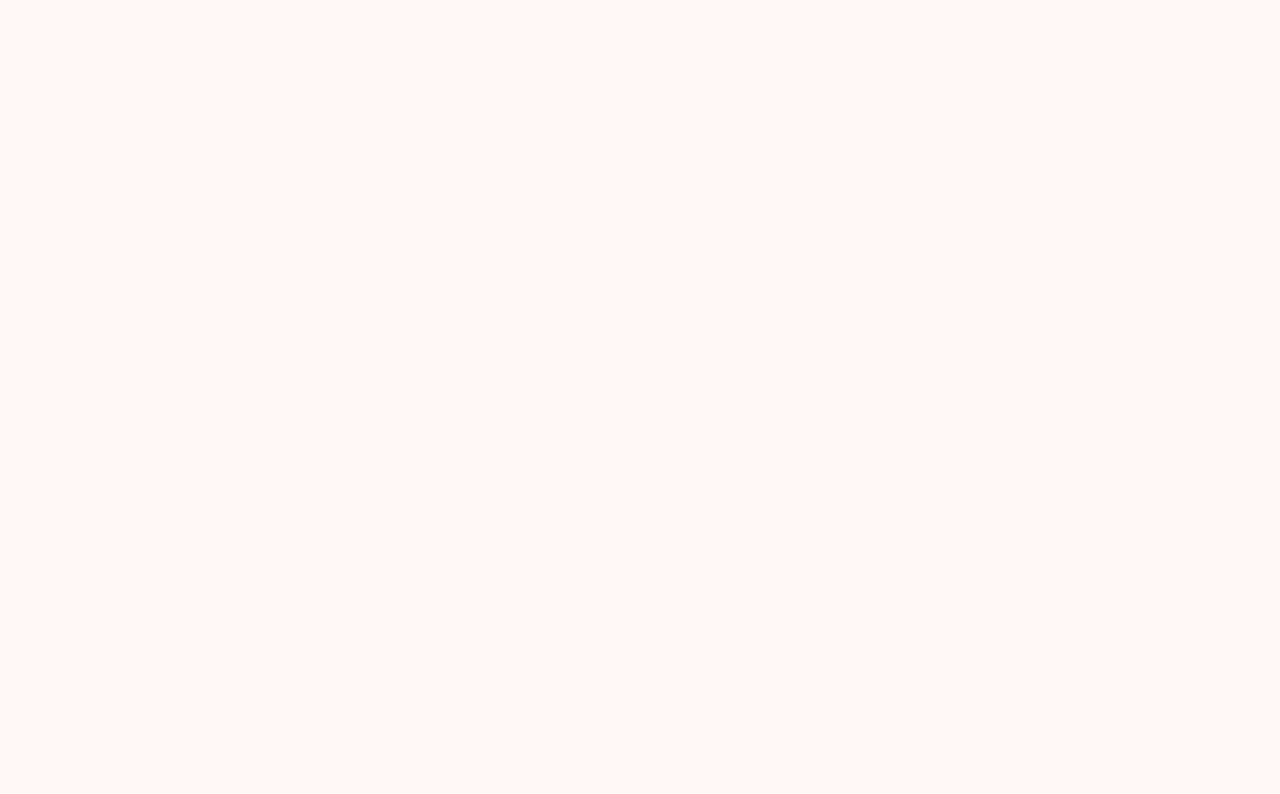
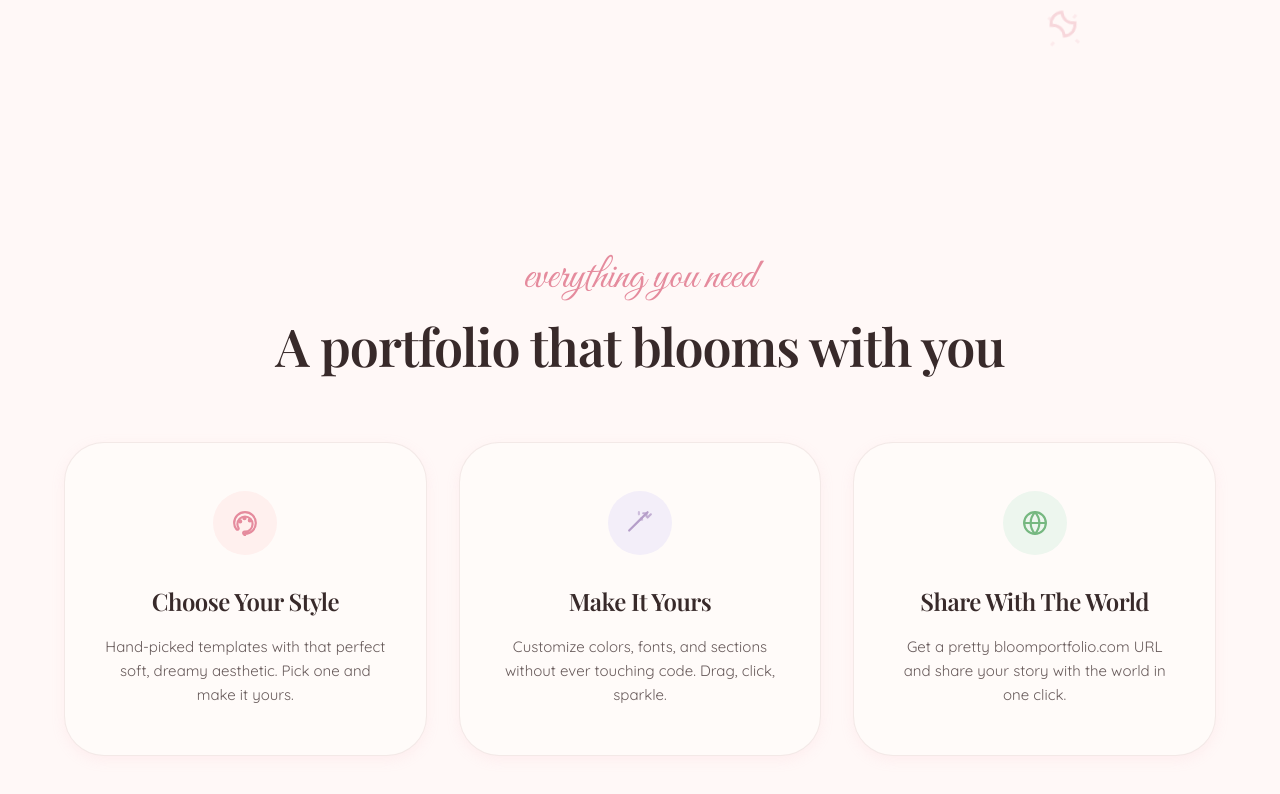
Before and after one commit to Tayyba-Zulfiqar/PortfolioBuilderStudio, a React (Vite) app in the folder Frontend/: page / in a window 1280 px wide. Shown: the part 654-1448 px from the top of the page. Before the commit the page ends 800 px from the top, so only its background shows below. Built offline with nearby package versions, Linux system fonts and the light colour scheme; a web font is replaced by a local one.

Commit message:
created feature section of landing page

```diff
--- /dev/null
+++ b/Frontend/src/components/UI/landing-page/Features.css
@@ -0,0 +1,79 @@
+/* Features Section Styles */
+.features-section {
+  padding: 100px 0;
+  background-color: var(--bg-color);
+  position: relative;
+  z-index: 10;
+}
+
+.features-header {
+  text-align: center;
+  margin-bottom: 64px;
+  display: flex;
+  flex-direction: column;
+  align-items: center;
+}
+
+.features-badge-script {
+  font-family: var(--font-script);
+  font-size: 42px;
+  color: var(--brand-pink);
+  margin-bottom: 4px;
+  font-weight: 500;
+}
+
+.features-section-title {
+  font-family: var(--font-serif);
+  font-size: 52px;
+  font-weight: 600;
+  color: var(--text-charcoal);
+  line-height: 1.25;
+  letter-spacing: -1px;
+  max-width: 800px;
+  margin: 0 auto;
+}
+
+.features-grid {
+  display: grid;
+  grid-template-columns: repeat(3, 1fr);
+  gap: 32px;
+  align-items: stretch;
+  width: 100%;
+}
+
+/* Media Queries for Responsiveness */
+@media (max-width: 992px) {
+  .features-section-title {
+    font-size: 42px;
+  }
+
+  .features-grid {
+    gap: 24px;
+  }
+}
+
+@media (max-width: 768px) {
+  .features-section {
+    padding: 60px 0;
+  }
+
+  .features-header {
+    margin-bottom: 40px;
+  }
+
+  .features-section-title {
+    font-size: 32px;
+    letter-spacing: -0.5px;
+  }
+
+  .features-badge-script {
+    font-size: 34px;
+  }
+
+  .features-grid {
+    grid-template-columns: 1fr;
+    gap: 20px;
+    max-width: 450px;
+    margin: 0 auto;
+  }
+}
--- /dev/null
+++ b/Frontend/src/components/UI/landing-page/Features.jsx
@@ -0,0 +1,35 @@
+import featuresData from '../../../data/featuresData';
+import FeatureCard from '../../common/FeatureCard';
+import './Features.css';
+
+const Features = () => {
+
+
+  return (
+    <section id="features" className="features-section">
+      <div className="container">
+        {/* Section Headers */}
+        <div className="features-header">
+          <h3 className="features-badge-script">everything you need</h3>
+          <h2 className="features-section-title">A portfolio that blooms with you</h2>
+        </div>
+
+        {/* Features Card Grid */}
+        <div className="features-grid">
+          {featuresData.map((feature, index) => (
+            <FeatureCard
+              key={index}
+              icon={feature.icon}
+              title={feature.title}
+              description={feature.description}
+              iconBgClass={feature.iconBgClass}
+              iconColorClass={feature.iconColorClass}
+            />
+          ))}
+        </div>
+      </div>
+    </section>
+  );
+};
+
+export default Features;
--- /dev/null
+++ b/Frontend/src/components/common/FeatureCard.css
@@ -0,0 +1,88 @@
+/* Reusable FeatureCard Styles */
+.feature-card {
+  background-color: var(--color-bloom-card);
+  border: 1px solid rgba(232, 215, 214, 0.5);
+  border-radius: 40px;
+  padding: 48px 32px;
+  display: flex;
+  flex-direction: column;
+  align-items: center;
+  text-align: center;
+  transition: transform 0.4s cubic-bezier(0.16, 1, 0.3, 1), box-shadow 0.4s cubic-bezier(0.16, 1, 0.3, 1), border-color 0.3s ease;
+  box-shadow: var(--shadow-bloom-sm);
+  width: 100%;
+}
+
+.feature-card:hover {
+  transform: translateY(-8px);
+  box-shadow: var(--shadow-bloom);
+  border-color: rgba(229, 139, 157, 0.3);
+}
+
+.feature-card-icon-wrapper {
+  width: 64px;
+  height: 64px;
+  border-radius: 50%;
+  display: flex;
+  align-items: center;
+  justify-content: center;
+  margin-bottom: 28px;
+  transition: transform 0.3s ease;
+}
+
+.feature-card-icon svg {
+  width: 26px;
+  height: 26px;
+  display: block;
+}
+
+.feature-card:hover .feature-card-icon-wrapper {
+  transform: scale(1.08);
+}
+
+/* Icon Colors and Backgrounds */
+.feature-bg-pink {
+  background-color: #FFF0EE;
+}
+.feature-icon-pink svg {
+  color: #E58B9D;
+  stroke: #E58B9D;
+  fill: none;
+}
+
+.feature-bg-lavender {
+  background-color: #F3EEF9;
+}
+.feature-icon-lavender svg {
+  color: #B59EC9;
+  stroke: #B59EC9;
+  fill: none;
+}
+
+.feature-bg-mint {
+  background-color: #EDF6EE;
+}
+.feature-icon-mint svg {
+  color: #76B880;
+  stroke: #76B880;
+  fill: none;
+}
+
+/* Text Stylings */
+.feature-card-title {
+  font-family: var(--font-serif);
+  font-size: 24px;
+  font-weight: 600;
+  color: var(--color-bloom-text);
+  margin-bottom: 16px;
+  letter-spacing: -0.5px;
+}
+
+.feature-card-description {
+  font-family: var(--font-sans);
+  font-size: 15px;
+  font-weight: 400;
+  color: var(--color-bloom-text-muted);
+  line-height: 1.6;
+  max-width: 280px;
+}
--- /dev/null
+++ b/Frontend/src/components/common/FeatureCard.jsx
@@ -0,0 +1,23 @@
+import React from 'react';
+import './FeatureCard.css';
+
+const FeatureCard = ({ icon, title, description, iconBgClass = '', iconColorClass = '' }) => {
+  return (
+    <div className="feature-card">
+      {/* Icon Wrapper with Custom Background and Color class */}
+      <div className={`feature-card-icon-wrapper ${iconBgClass}`}>
+        <span className={`feature-card-icon ${iconColorClass}`}>
+          {icon}
+        </span>
+      </div>
+
+      {/* Title */}
+      <h3 className="feature-card-title">{title}</h3>
+
+      {/* Description */}
+      <p className="feature-card-description">{description}</p>
+    </div>
+  );
+};
+
+export default FeatureCard;
--- /dev/null
+++ b/Frontend/src/data/featuresData.js
@@ -0,0 +1,79 @@
+// Painter's palette icon (Choose Your Style)
+const PaletteIcon = () => (
+    <svg
+        xmlns="http://www.w3.org/2000/svg"
+        viewBox="0 0 24 24"
+        fill="none"
+        stroke="currentColor"
+        strokeWidth="2"
+        strokeLinecap="round"
+        strokeLinejoin="round"
+    >
+        <path d="M12 22C17.52 22 22 17.52 22 12S17.52 2 12 2 2 6.48 2 12c0 2.2.8 4.2 2.1 5.7.5.5 1.2.6 1.7.2.5-.4.5-1.1.1-1.6C5.3 15.4 5 14.2 5 13c0-3.9 3.1-7 7-7s7 3.1 7 7-3.1 7-7 7h-.5c-.6 0-1.1.4-1.2 1-.1.6.2 1.2.7 1.6.8.6 1.3 1.6 1.3 2.6 0 .4-.3.8-.8.8z" />
+        <circle cx="7.5" cy="10.5" r="1" fill="currentColor" />
+        <circle cx="11.5" cy="7.5" r="1" fill="currentColor" />
+        <circle cx="16.5" cy="9.5" r="1" fill="currentColor" />
+    </svg>
+);
+
+// Magic wand icon (Make It Yours)
+const MagicWandIcon = () => (
+    <svg
+        xmlns="http://www.w3.org/2000/svg"
+        viewBox="0 0 24 24"
+        fill="none"
+        stroke="currentColor"
+        strokeWidth="2"
+        strokeLinecap="round"
+        strokeLinejoin="round"
+    >
+        <path d="m19 2-5.5 5.5" />
+        <path d="m2 19 11.5-11.5" />
+        <path d="m19 7 3-3" opacity="0.8" />
+        <path d="M15 3h3v3" opacity="0.8" />
+        <path d="M11 2v2M12 9h2" opacity="0.6" />
+    </svg>
+);
+
+// Globe icon (Share With The World)
+const GlobeIcon = () => (
+    <svg
+        xmlns="http://www.w3.org/2000/svg"
+        viewBox="0 0 24 24"
+        fill="none"
+        stroke="currentColor"
+        strokeWidth="2"
+        strokeLinecap="round"
+        strokeLinejoin="round"
+    >
+        <circle cx="12" cy="12" r="10" />
+        <path d="M12 2a14.5 14.5 0 0 0 0 20 14.5 14.5 0 0 0 0-20" />
+        <path d="M2 12h20" />
+    </svg>
+);
+
+const featuresData = [
+    {
+        icon: <PaletteIcon />,
+        title: 'Choose Your Style',
+        description: 'Hand-picked templates with that perfect soft, dreamy aesthetic. Pick one and make it yours.',
+        iconBgClass: 'feature-bg-pink',
+        iconColorClass: 'feature-icon-pink',
+    },
+    {
+        icon: <MagicWandIcon />,
+        title: 'Make It Yours',
+        description: 'Customize colors, fonts, and sections without ever touching code. Drag, click, sparkle.',
+        iconBgClass: 'feature-bg-lavender',
+        iconColorClass: 'feature-icon-lavender',
+    },
+    {
+        icon: <GlobeIcon />,
+        title: 'Share With The World',
+        description: 'Get a pretty bloomportfolio.com URL and share your story with the world in one click.',
+        iconBgClass: 'feature-bg-mint',
+        iconColorClass: 'feature-icon-mint',
+    },
+];
+
+export default featuresData;
--- a/Frontend/src/index.css
+++ b/Frontend/src/index.css
@@ -41,6 +41,10 @@
   --transition-fast: all 0.2s cubic-bezier(0.4, 0, 0.2, 1);
   --transition-normal: all 0.3s cubic-bezier(0.4, 0, 0.2, 1);
   --transition-slow: all 0.6s cubic-bezier(0.4, 0, 0.2, 1);
+}
+
+html {
+  scroll-behavior: smooth;
 }
 
 /* Reset & Base Styles */
--- a/Frontend/src/pages/LandingPage.jsx
+++ b/Frontend/src/pages/LandingPage.jsx
@@ -1,6 +1,7 @@
 
 import Header from '../components/UI/landing-page/Header';
 import Hero from '../components/UI/landing-page/Hero';
+import Features from '../components/UI/landing-page/Features';
 import FloatingShapes from '../components/UI/landing-page/FloatingShapes';
 
 const LandingPage = () => {
@@ -14,6 +15,9 @@ const LandingPage = () => {
 
       {/* Main Hero Section */}
       <Hero />
+
+      {/* Features Section */}
+      <Features />
     </div>
   );
 };
```
